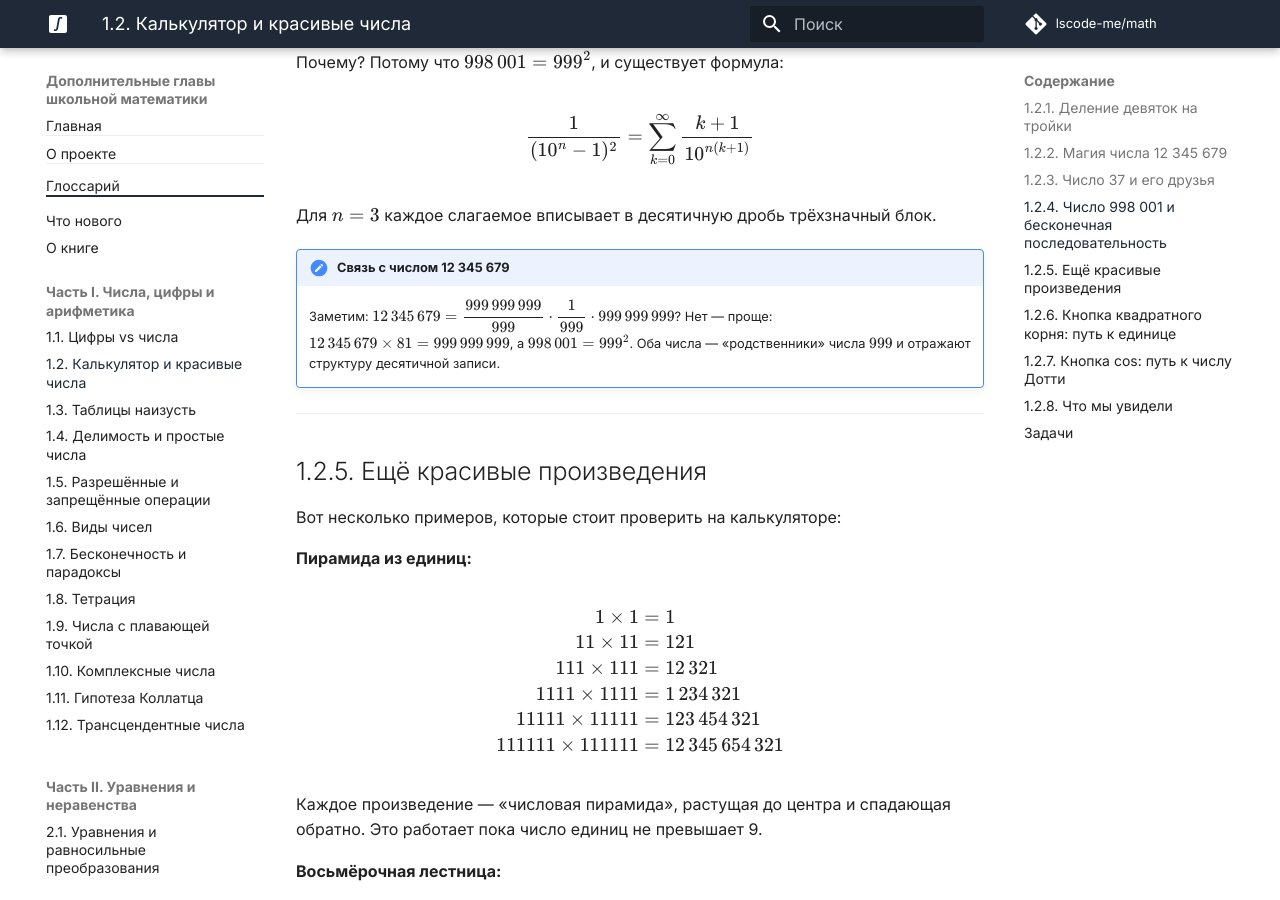
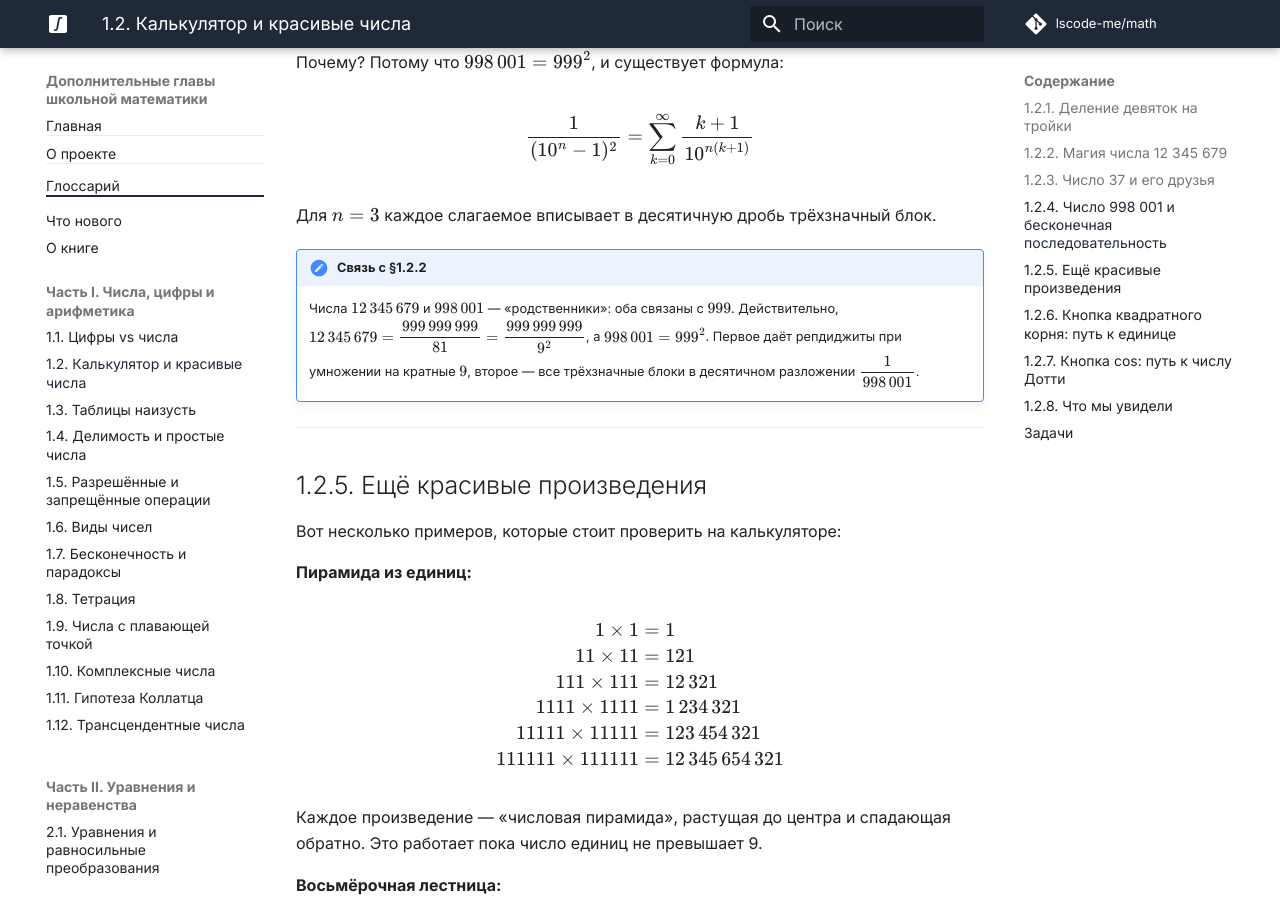
Before and after one commit to lscode-me/math, an MkDocs documentation site: the page built from docs/chapters/numbers/calculator.md, in a window 1280 px wide and 900 px high, scrolled down 2895 px. Built offline with MkDocs 1.6.1 and Material for MkDocs 9.7.7, drawn with Linux system fonts in a browser that asks for light colours; comment, search, counter and statistics services are not loaded.

Commit message:
calculator.md: исправлен блок «Связь с числом 12 345 679»

```diff
--- a/docs/chapters/numbers/calculator.md
+++ b/docs/chapters/numbers/calculator.md
@@ -96,8 +96,8 @@ $$\frac{1}{(10^n - 1)^2} = \sum_{k=0}^{\infty} \frac{k+1}{10^{n(k+1)}}$$
 
 Для $n = 3$ каждое слагаемое вписывает в десятичную дробь трёхзначный блок.
 
-!!! note "Связь с числом 12 345 679"
-    Заметим: $12\,345\,679 = \dfrac{999\,999\,999}{999} \cdot \dfrac{1}{999} \cdot 999\,999\,999$? Нет — проще: $12\,345\,679 \times 81 = 999\,999\,999$, а $998\,001 = 999^2$. Оба числа — «родственники» числа $999$ и отражают структуру десятичной записи.
+!!! note "Связь с §1.2.2"
+    Числа $12\,345\,679$ и $998\,001$ — «родственники»: оба связаны с $999$. Действительно, $12\,345\,679 = \dfrac{999\,999\,999}{81} = \dfrac{999\,999\,999}{9^2}$, а $998\,001 = 999^2$. Первое даёт репдиджиты при умножении на кратные $9$, второе — все трёхзначные блоки в десятичном разложении $\dfrac{1}{998\,001}$.
 
 ---
 
```
Also changed, not shown: docs/changelog.md (+4 -0 lines).
